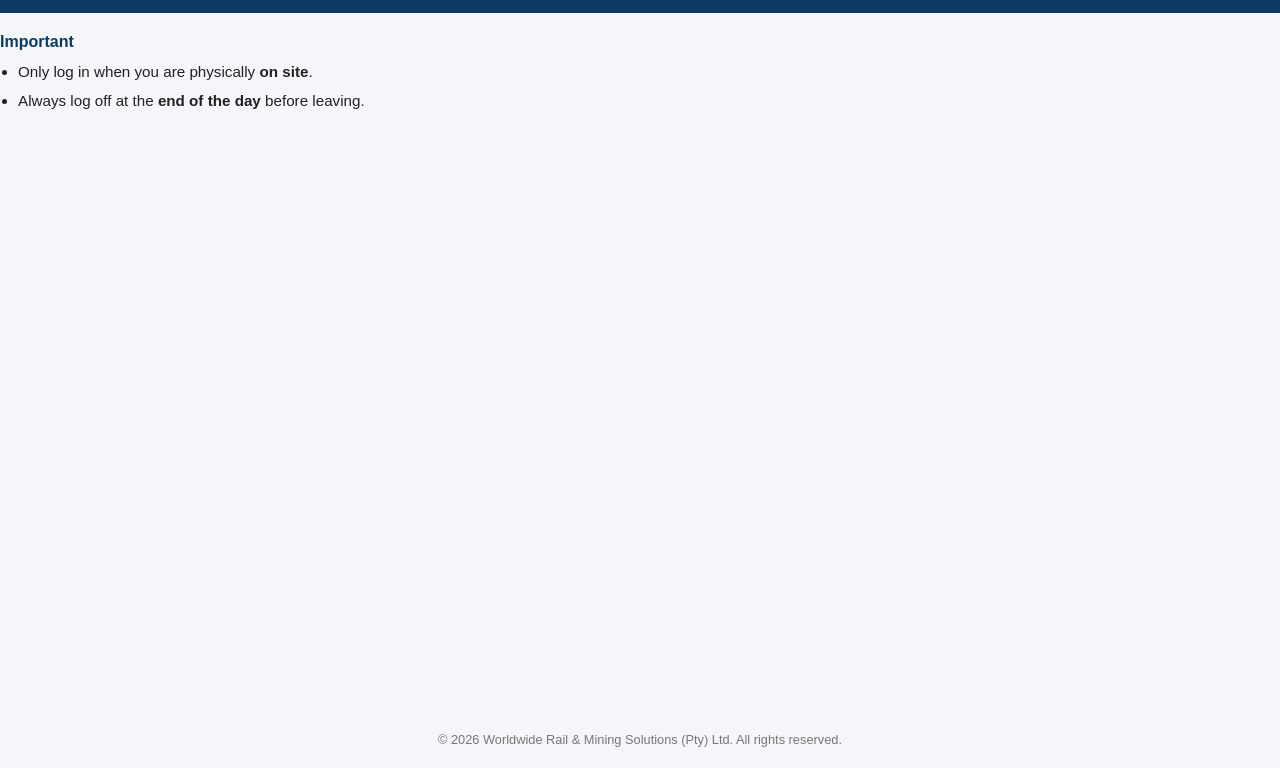
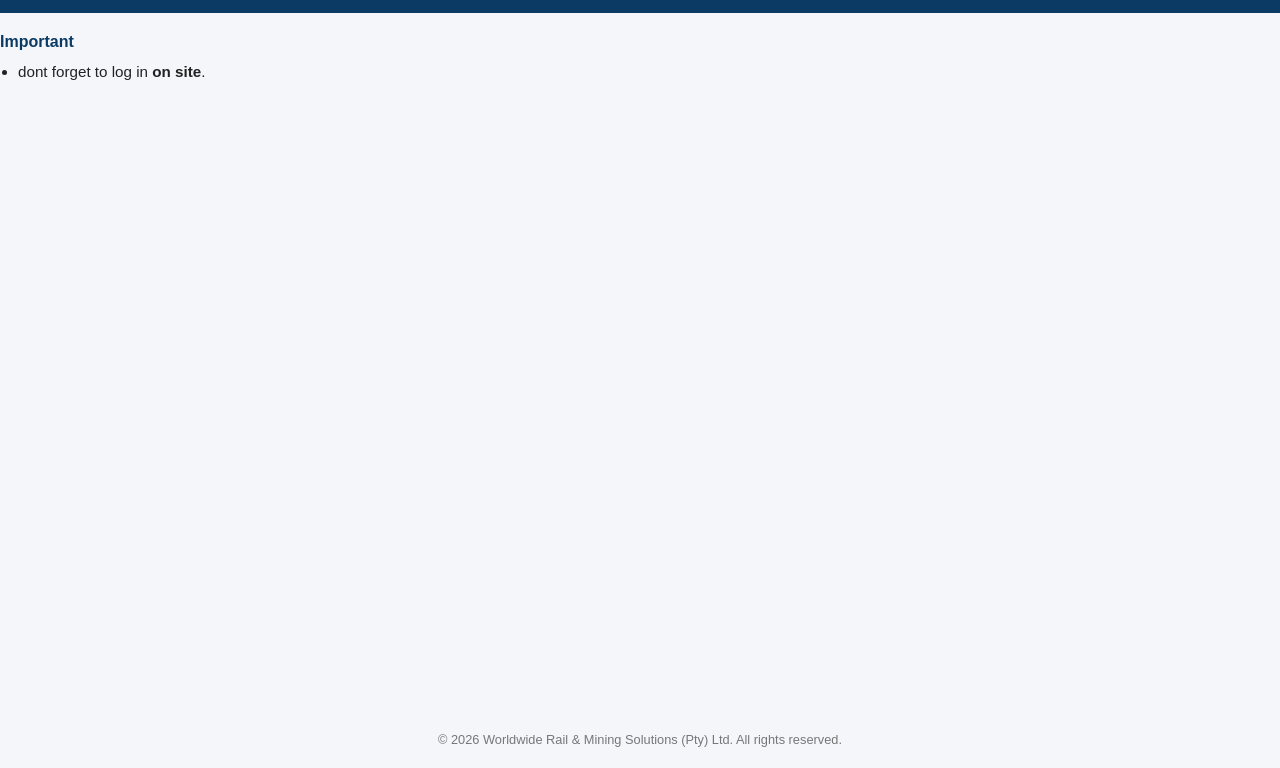
Before and after one commit to noturlee/WWRMS_App, a plain HTML site: page index.html in a window 1280 px wide. Shown: the part 82-850 px from the top of the page. Drawn offline with Linux system fonts and the light colour scheme.

Commit message:
index.html

```diff
--- a/index.html
+++ b/index.html
@@ -147,8 +147,8 @@
 
         <p class="section-title">Important</p>
         <ul>
-          <li>Only log in when you are physically <strong>on site</strong>.</li>
-          <li>Always log off at the <strong>end of the day</strong> before leaving.</li>
+          <li>dont forget to log in <strong>on site</strong>.</li>
+
         </ul>
       </div>
     </div>
```
